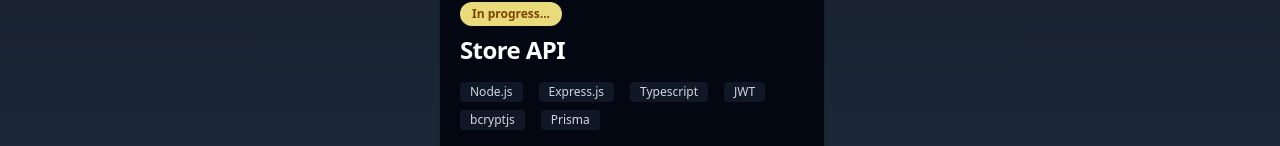
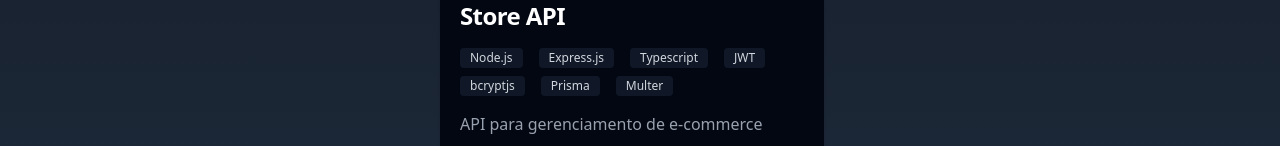
Before and after one commit to dspedroborges/portfolio, a React (Vite) app: page / in a window 1280 px wide. Shown: the part 1249-1395 px from the top of the page. Built offline with nearby package versions, Linux system fonts and the light colour scheme.

Commit message:
store api

```diff
--- a/src/App.tsx
+++ b/src/App.tsx
@@ -5,13 +5,13 @@
   {
     title: "Store API",
     description: {
-      en: "API to manage e-commerce",
+      en: "The Store API is a TypeScript/Express.js backend for an online store. It uses Prisma with PostgreSQL to manage data for users, products, transactions, and reviews. Key features include authentication, authorization, and handling product images.",
       pt: "API para gerenciamento de e-commerce"
     },
-    techs: ["Node.js", "Express.js", "Typescript", "JWT", "bcryptjs", "Prisma"],
+    techs: ["Node.js", "Express.js", "Typescript", "JWT", "bcryptjs", "Prisma", "Multer"],
     demo: "",
-    github: "",
-    inProgress: true,
+    github: "https://github.com/dspedroborges/store-api",
+    inProgress: false,
   }
 ];
 
--- a/src/index.css
+++ b/src/index.css
@@ -1,4 +1 @@
 @import "tailwindcss";
-
-/* Override the default media query to use the 'dark' class instead */
-@custom-variant dark (&:where(.dark, .dark *));
```
